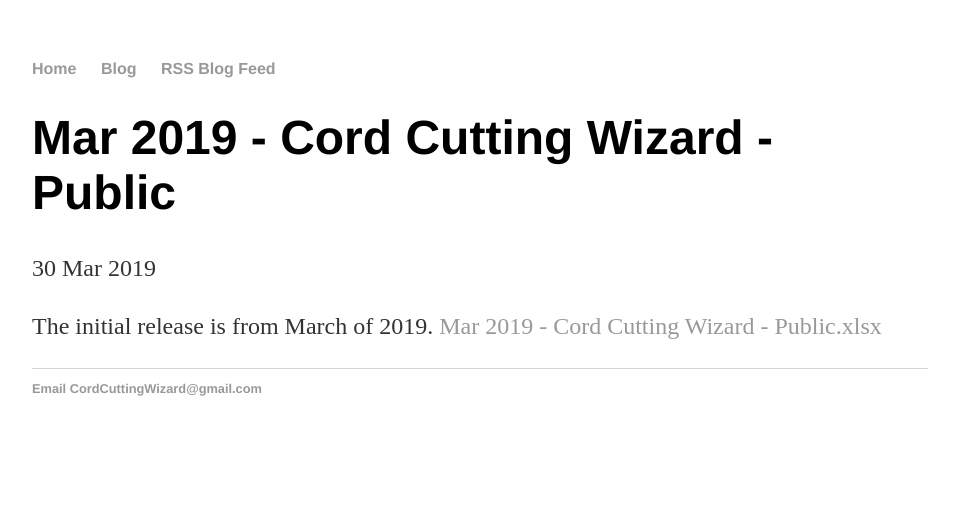
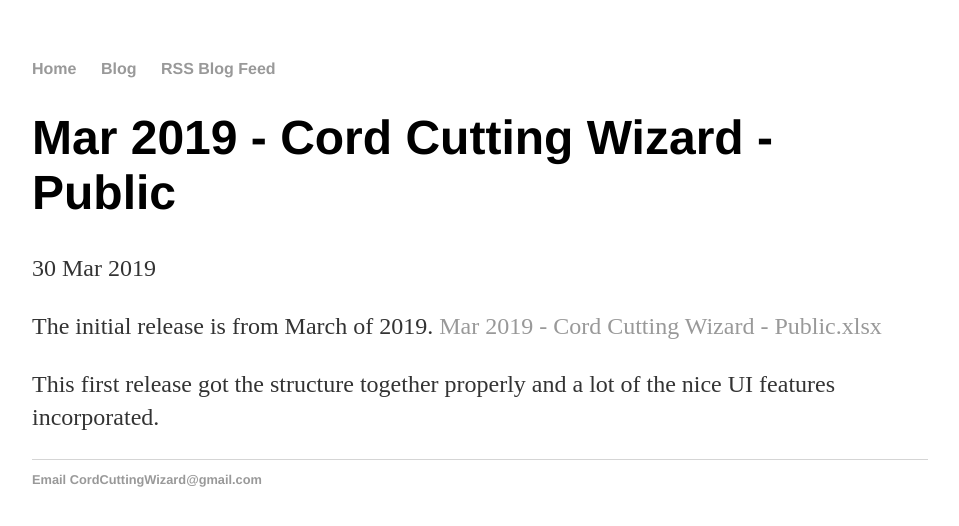
Before and after one commit to wjhladik/wjhladik.github.io, a Jekyll site: the page built from _posts/2019-03-30-Mar-2019-Cord-Cutting-Wizard-Public.md, in a window 1280 px wide. Shown: the top 526 px of the page, without its empty margins (160-1119 px from the left). Built offline with Jekyll 4.4.1, drawn with Linux system fonts in a browser that asks for light colours.

Commit message:
Update 2019-03-30-Mar-2019-Cord-Cutting-Wizard-Public.md

```diff
--- a/_posts/2019-03-30-Mar-2019-Cord-Cutting-Wizard-Public.md
+++ b/_posts/2019-03-30-Mar-2019-Cord-Cutting-Wizard-Public.md
@@ -4,3 +4,4 @@ title: "Mar 2019 - Cord Cutting Wizard - Public"
 date: 2019-03-30
 ---
 <p>The initial release is from March of 2019. <a href="/Mar 2019 - Cord Cutting Wizard - Public.xlsx">Mar 2019 - Cord Cutting Wizard - Public.xlsx</a>
+  <p>This first release got the structure together properly and a lot of the nice UI features incorporated.
```
